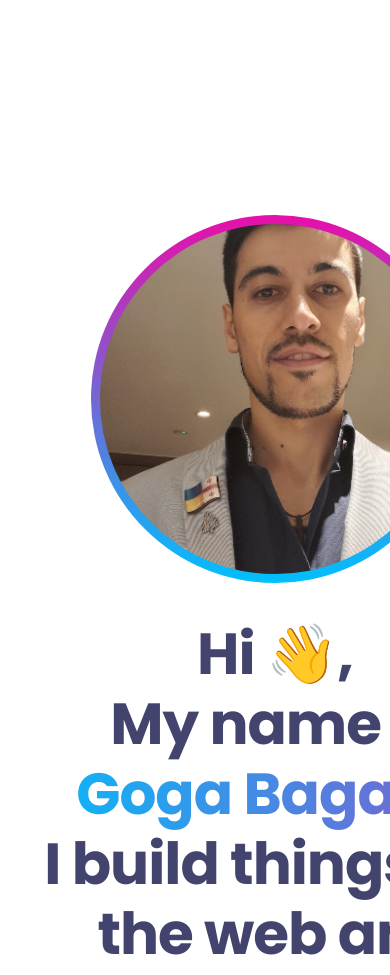
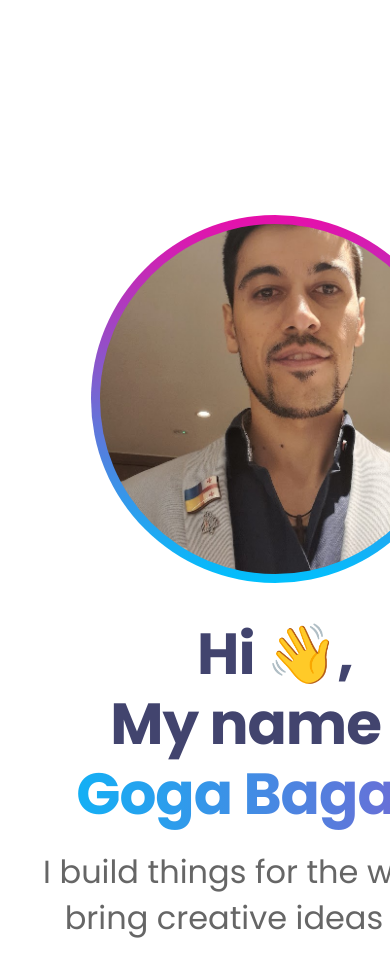
Before and after one commit to GBaga/Project-20-My-Portfolio-Design, a plain HTML site: page index.html in a window 390 px wide. Shown: the part 121-1096 px from the top of the page. Drawn offline with Linux system fonts and the light colour scheme.

Commit message:
corrections: a:hover, html main text div

```diff
--- a/index.html
+++ b/index.html
@@ -53,12 +53,16 @@
     </header>
     <main>
         <div class="hero-section">
-            <h1 class="name">
-                Hi 👋,<br>
-                My name is <br>
-                <span>Goga Bagauri </span> <br>
-                I build things for the web and bring creative ideas to life.
-            </h1>
+            <div class="text-box">
+                <h1 class="name">
+                    Hi 👋,<br>
+                    My name is <br>
+                    <span>Goga Bagauri </span> <br>
+                </h1>
+                <p>
+                    I build things for the web and bring creative ideas to life.
+                </p>
+            </div>
             <div class="img-div">
                 <div class="img"></div>
                 <!-- <img src="./images/image-profile.jpg" alt="image-profile"> -->
--- a/scss/_header-footer.scss
+++ b/scss/_header-footer.scss
@@ -40,7 +40,7 @@ header {
       }
 
       .nav-list a:hover {
-        font-weight: 700;
+        text-shadow: 0 0 0.8px #000080;
         color: #000080;
         transition: 0.3s ease;
       }
@@ -162,7 +162,7 @@ footer {
           }
 
           a:hover {
-            font-weight: 700;
+            text-shadow: 0 0 0.8px #000080;
             color: #000080;
             transition: 0.3s ease;
           }
--- a/scss/main.scss
+++ b/scss/main.scss
@@ -43,6 +43,18 @@ main {
         background-clip: text;
         color: transparent;
       }
+    }
+
+    p {
+      max-width: 636px;
+
+      font-family: "Poppins";
+      font-size: 32px;
+      font-weight: 400;
+      line-height: 46px;
+      text-align: left;
+      color: $secondaryColor;
+      margin-top: 20px;
     }
 
     .img-div {
@@ -135,5 +147,9 @@ main {
     h1 {
       text-align: center;
     }
+
+    p {
+      text-align: center;
+    }
   }
 }
```
Also changed, not shown: css/main.css.
